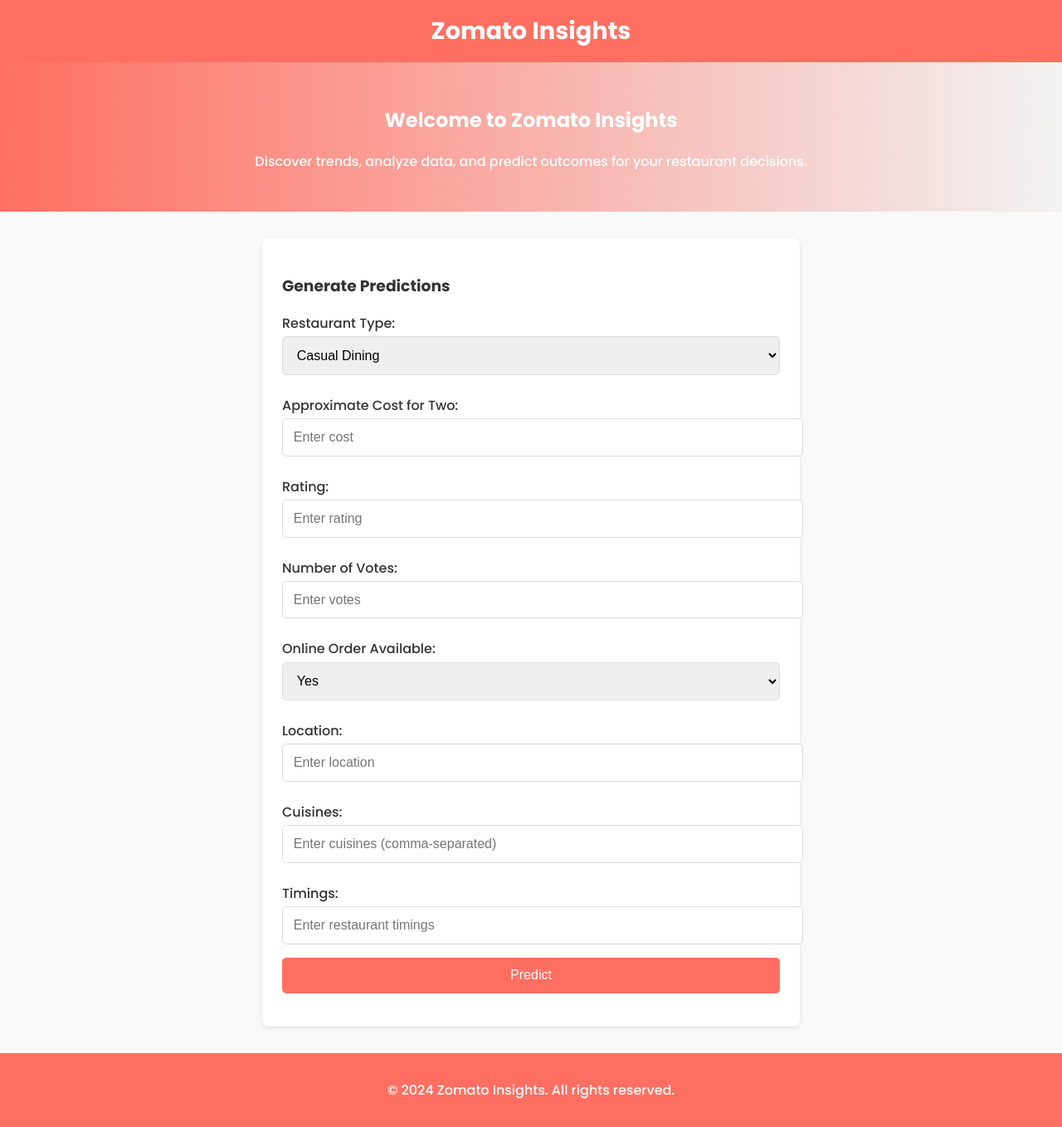
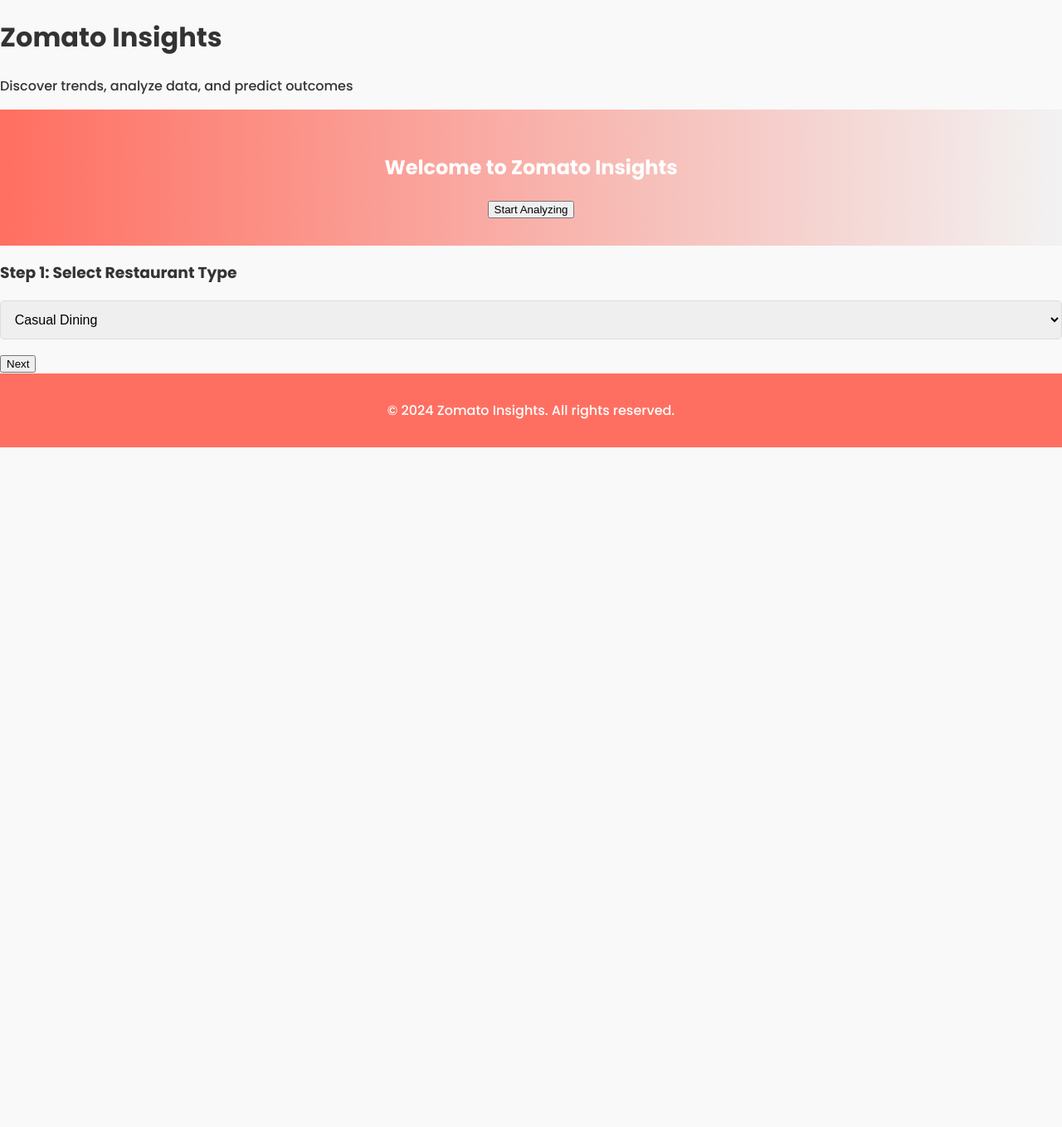
Before and after one commit to itanishajain/Zomato-Vision, a Flask app: page / in a window 1280 px wide. Shown: the whole page at 83% size. After the commit the page ends 539 px from the top, so only its background shows below. Run offline with Flask 3, Linux system fonts and the light colour scheme.

Commit message:
Update frontend

```diff
--- a/templates/index.html
+++ b/templates/index.html
@@ -3,29 +3,29 @@
 <head>
     <meta charset="UTF-8">
     <meta name="viewport" content="width=device-width, initial-scale=1.0">
-    <title>Zomato Data Analysis</title>
+    <title>Zomato Insights</title>
     <link rel="stylesheet" href="{{ url_for('static', filename='styles.css') }}">
     <link rel="preconnect" href="https://fonts.googleapis.com">
     <link href="https://fonts.googleapis.com/css2?family=Poppins:wght@300;500;700&display=swap" rel="stylesheet">
 </head>
 <body>
-    <header class="navbar">
-        <div class="container">
-            <h1 class="logo">Zomato Insights</h1>
-        </div>
+    <header>
+        <h1>Zomato Insights</h1>
+        <p>Discover trends, analyze data, and predict outcomes</p>
     </header>
 
-    <main class="main-content">
-        <section class="hero-section">
+    <section class="hero-section">
+        <div>
             <h2>Welcome to Zomato Insights</h2>
-            <p>Discover trends, analyze data, and predict outcomes for your restaurant decisions.</p>
-        </section>
+            <button id="start-btn">Start Analyzing</button>
+        </div>
+    </section>
 
-        <section class="form-section">
-            <h3>Generate Predictions</h3>
-            <form method="POST" action="/predict" class="prediction-form">
-                <!-- Restaurant Type Input -->
-                <label for="feature1">Restaurant Type:</label>
+    <section class="form-container" id="form-container">
+        <form id="prediction-form" method="POST" action="/predict">
+            <!-- Step 1: Restaurant Type -->
+            <div class="form-step" id="step1">
+                <h3>Step 1: Select Restaurant Type</h3>
                 <select id="feature1" name="feature1" required>
                     <option value="Casual Dining">Casual Dining</option>
                     <option value="Cafe">Cafe</option>
@@ -34,52 +34,122 @@
                     <option value="Delivery">Delivery</option>
                     <option value="Takeaway">Takeaway</option>
                 </select>
+                <button type="button" class="next-btn">Next</button>
+            </div>
 
-                <!-- Approximate Cost Input -->
-                <label for="feature2">Approximate Cost for Two:</label>
+            <!-- Step 2: Approximate Cost -->
+            <div class="form-step" id="step2" style="display: none;">
+                <h3>Step 2: Enter Approximate Cost for Two</h3>
                 <input type="number" id="feature2" name="feature2" placeholder="Enter cost" required>
+                <button type="button" class="next-btn">Next</button>
+            </div>
 
-                <!-- Rating Input -->
-                <label for="feature6">Rating:</label>
+            <!-- Step 3: Rating -->
+            <div class="form-step" id="step3" style="display: none;">
+                <h3>Step 3: Enter Restaurant Rating</h3>
                 <input type="number" step="0.1" id="feature6" name="feature6" placeholder="Enter rating" required>
+                <button type="button" class="next-btn">Next</button>
+            </div>
 
-                <!-- Votes Input -->
-                <label for="feature4">Number of Votes:</label>
+            <!-- Step 4: Votes -->
+            <div class="form-step" id="step4" style="display: none;">
+                <h3>Step 4: Enter Number of Votes</h3>
                 <input type="number" id="feature4" name="feature4" placeholder="Enter votes" required>
+                <button type="button" class="next-btn">Next</button>
+            </div>
 
-                <!-- Online Order Availability Input -->
-                <label for="feature3">Online Order Available:</label>
+            <!-- Step 5: Online Order Availability -->
+            <div class="form-step" id="step5" style="display: none;">
+                <h3>Step 5: Is Online Order Available?</h3>
                 <select id="feature3" name="feature3" required>
                     <option value="Yes">Yes</option>
                     <option value="No">No</option>
                 </select>
+                <button type="button" class="next-btn">Next</button>
+            </div>
 
-                <!-- Location Input -->
-                <label for="feature5">Location:</label>
+            <!-- Step 6: Location -->
+            <div class="form-step" id="step6" style="display: none;">
+                <h3>Step 6: Enter Location</h3>
                 <input type="text" id="feature5" name="feature5" placeholder="Enter location" required>
+                <button type="button" class="next-btn">Next</button>
+            </div>
 
-                <!-- Cuisines Input -->
-                <label for="feature7">Cuisines:</label>
+            <!-- Step 7: Cuisines -->
+            <div class="form-step" id="step7" style="display: none;">
+                <h3>Step 7: Enter Cuisines</h3>
                 <input type="text" id="feature7" name="feature7" placeholder="Enter cuisines (comma-separated)" required>
+                <button type="button" class="next-btn">Next</button>
+            </div>
 
-                <!-- Timings Input -->
-                <label for="feature8">Timings:</label>
-                <input type="text" id="feature8" name="feature8" placeholder="Enter restaurant timings" required>
+            <!-- Step 8: Timings -->
+            <div class="form-step" id="step8" style="display: none;">
+                <h3>Step 8: Enter Restaurant Timings</h3>
+                <input type="text" id="feature8" name="feature8" placeholder="Enter timings" required>
+                <button type="submit">Get Prediction</button>
+            </div>
+        </form>
+    </section>
 
-                <button type="submit" class="btn-submit">Predict</button>
-            </form>
+    <section class="result-container" id="result-container" style="display: none;">
+        <h2>Prediction Result</h2>
+        <p id="prediction-output"></p>
+        <button id="restart-btn">Analyze Again</button>
+    </section>
 
-            {% if prediction %}
-            <div class="prediction-result">
-                <h4>Prediction Result:</h4>
-                <p>{{ prediction }}</p>
-            </div>
-            {% endif %}
-        </section>
-    </main>
-
-    <footer class="footer">
+    <footer>
         <p>&copy; 2024 Zomato Insights. All rights reserved.</p>
     </footer>
+
+    <script>
+        // JavaScript to handle step-by-step navigation
+        const steps = document.querySelectorAll('.form-step');
+        const nextBtns = document.querySelectorAll('.next-btn');
+        const startBtn = document.getElementById('start-btn');
+        const formContainer = document.getElementById('form-container');
+        const resultContainer = document.getElementById('result-container');
+        const predictionForm = document.getElementById('prediction-form');
+        const predictionOutput = document.getElementById('prediction-output');
+        const restartBtn = document.getElementById('restart-btn');
+
+        let currentStep = 0;
+
+        startBtn.addEventListener('click', () => {
+            document.querySelector('.hero-section').style.display = 'none';
+            formContainer.style.display = 'block';
+            showStep(currentStep);
+        });
+
+        nextBtns.forEach((btn, index) => {
+            btn.addEventListener('click', () => {
+                steps[index].style.display = 'none';
+                currentStep++;
+                showStep(currentStep);
+            });
+        });
+
+        predictionForm.addEventListener('submit', async (event) => {
+            event.preventDefault();
+            const formData = new FormData(predictionForm);
+            const response = await fetch('/predict', {
+                method: 'POST',
+                body: formData,
+            });
+            const result = await response.text();
+            formContainer.style.display = 'none';
+            resultContainer.style.display = 'block';
+            predictionOutput.textContent = result;
+        });
+
+        restartBtn.addEventListener('click', () => {
+            resultContainer.style.display = 'none';
+            document.querySelector('.hero-section').style.display = 'block';
+            currentStep = 0;
+        });
+
+        function showStep(step) {
+            if (steps[step]) steps[step].style.display = 'block';
+        }
+    </script>
 </body>
 </html>
```
